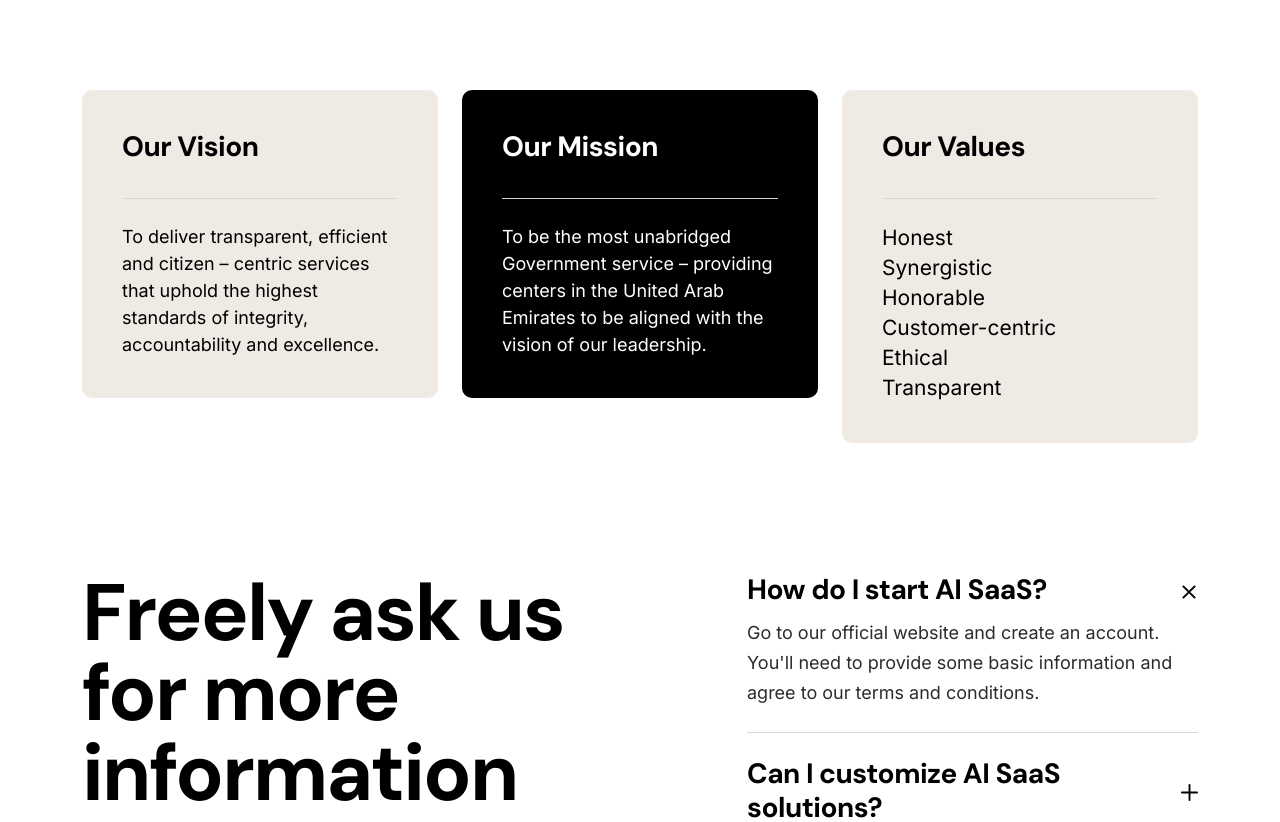
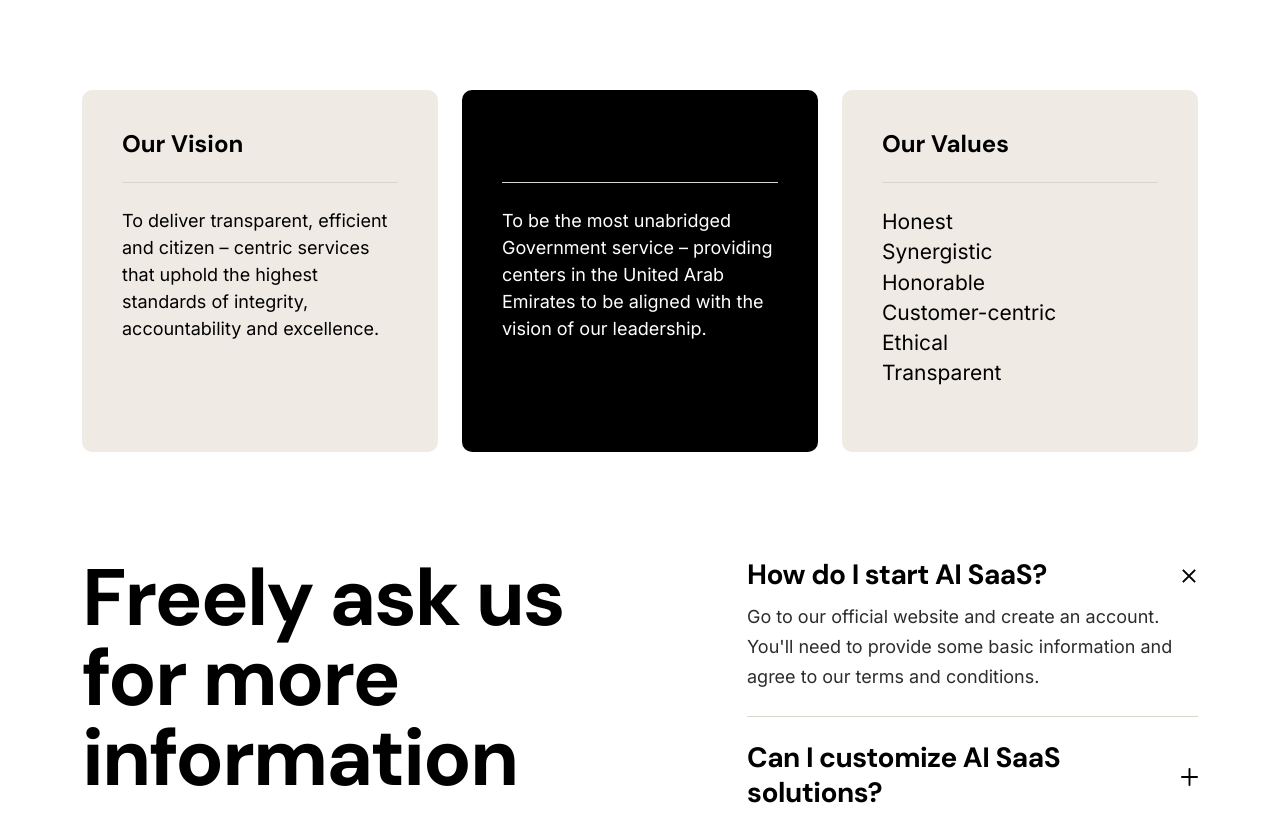
Before and after one commit to roshanzamil/al_garhoud_center, a Next.js app: page / in a window 1280 px wide. Shown: the part 5390-6212 px from the top of the page. Built offline with nearby package versions, Linux system fonts and the light colour scheme; a web font is replaced by a local one.

Commit message:
the didnt work either. Try a whole new method

```diff
--- a/src/app/globals.css
+++ b/src/app/globals.css
@@ -68,3 +68,24 @@
 .equal-height-cards > .col-xl-4 > .azzle-pricing-wrap > .azzle-pricing-body {
   flex-grow: 1;
 }
+
+.card-grid-container {
+  display: grid;
+  gap: 1.5rem; /* 24px */
+}
+
+.card-grid-item .azzle-pricing-wrap {
+  height: 100%;
+}
+
+@media (min-width: 768px) {
+  .card-grid-container {
+    grid-template-columns: repeat(2, 1fr);
+  }
+}
+
+@media (min-width: 992px) {
+  .card-grid-container {
+    grid-template-columns: repeat(3, 1fr);
+  }
+}
--- a/src/components/homes/home-1/PricingHomeOne.tsx
+++ b/src/components/homes/home-1/PricingHomeOne.tsx
@@ -3,8 +3,7 @@
 import Link from "next/link";
 import { useState } from "react";
 
-export default function MissionVisionHomeOne() {
-
+export default function PricingHomeOne() {
   return (
     <div className="azzle-section-padding2 position-r">
       <div className="azzle-pricing-shape">
@@ -16,55 +15,50 @@ export default function MissionVisionHomeOne() {
           data-aos="fade-up"
           data-aos-delay="500"
         >
-          <h2>Connecting People to Possibilities through Smart Government Solutions</h2>
+          <h2>
+            Connecting People to Possibilities through Smart Government
+            Solutions
+          </h2>
         </div>
 
-        <div className="row">
+        <div className="card-grid-container">
           {/* Vision */}
-          <div className="col-xl-4 col-md-6">
-            <div
-              className="azzle-pricing-wrap"
-              data-aos="fade-up"
-              data-aos-delay="500"
-            >
+          <div className="card-grid-item" data-aos="fade-up" data-aos-delay="500">
+            <div className="azzle-pricing-wrap">
               <div className="azzle-pricing-header">
-                <h3>Our Vision</h3>
+                <h4>Our Vision</h4>
               </div>
               <div className="azzle-pricing-body">
                 <p>
-                To deliver transparent, efficient and citizen – centric services that uphold the highest standards of integrity, accountability and excellence.
+                  To deliver transparent, efficient and citizen – centric
+                  services that uphold the highest standards of integrity,
+                  accountability and excellence.
                 </p>
               </div>
             </div>
           </div>
 
           {/* Mission */}
-          <div className="col-xl-4 col-md-6">
-            <div
-              className="azzle-pricing-wrap active"
-              data-aos="fade-up"
-              data-aos-delay="700"
-            >
+          <div className="card-grid-item" data-aos="fade-up" data-aos-delay="700">
+            <div className="azzle-pricing-wrap active">
               <div className="azzle-pricing-header">
-                <h3>Our Mission</h3>
+                <h4>Our Mission</h4>
               </div>
               <div className="azzle-pricing-body">
                 <p>
-                To be the most unabridged Government service – providing centers in the United Arab Emirates to be aligned with the vision of our leadership.
+                  To be the most unabridged Government service – providing
+                  centers in the United Arab Emirates to be aligned with the
+                  vision of our leadership.
                 </p>
               </div>
             </div>
           </div>
 
           {/* Values */}
-          <div className="col-xl-4 col-md-6">
-            <div
-              className="azzle-pricing-wrap"
-              data-aos="fade-up"
-              data-aos-delay="900"
-            >
+          <div className="card-grid-item" data-aos="fade-up" data-aos-delay="900">
+            <div className="azzle-pricing-wrap">
               <div className="azzle-pricing-header">
-                <h3>Our Values</h3>
+                <h4>Our Values</h4>
               </div>
               <div className="azzle-pricing-body">
                 <ul>
--- a/src/components/homes/home-1/index.tsx
+++ b/src/components/homes/home-1/index.tsx
@@ -4,7 +4,7 @@ import HeroHomeOne from "./HeroHomeOne";
 import FeaturesHomeOne from "./FeaturesHomeOne";
 import AboutHomeOne from "./AboutHomeOne";
 import VideoHomeOne from "./VideoHomeOne";
-import MissionVisionHomeOne from "./PricingHomeOne";
+import PricingHomeOne from "./PricingHomeOne";
 import FaqHomeOne from "./FaqHomeOne";
 import TestimonialHomeOne from "./TestimonialHomeOne";
 import FooterOne from "@/layouts/footers/FooterOne";
@@ -19,7 +19,7 @@ export default function HomeOne() {
           <FeaturesHomeOne />
           <AboutHomeOne />
           <VideoHomeOne />
-          <MissionVisionHomeOne />
+          <PricingHomeOne />
           <FaqHomeOne />
           <TestimonialHomeOne />
           <FooterOne />
```
Also changed, not shown: src/components/homes/home-1/MissionVisionHomeOne.tsx (deleted, +0 -94 lines).
